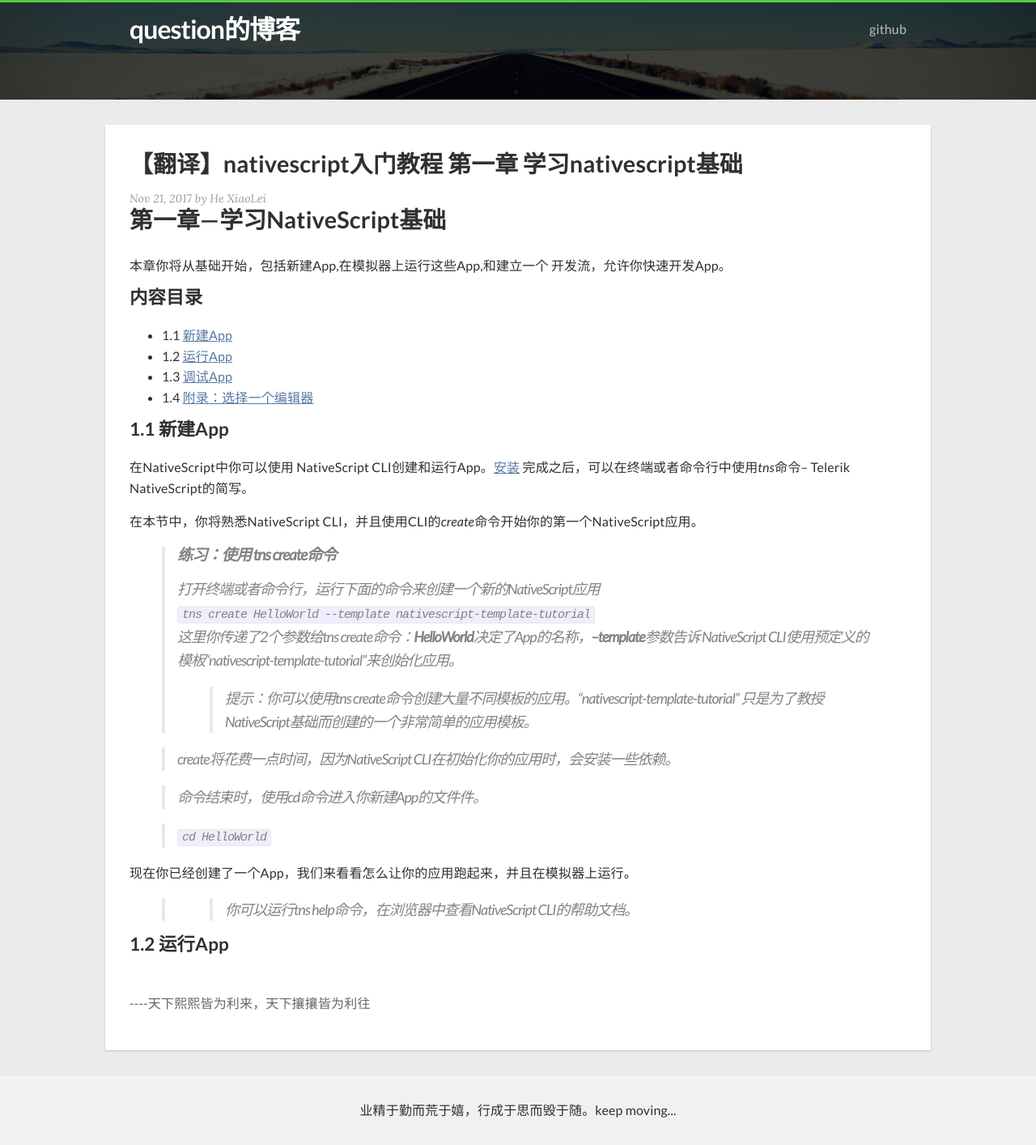
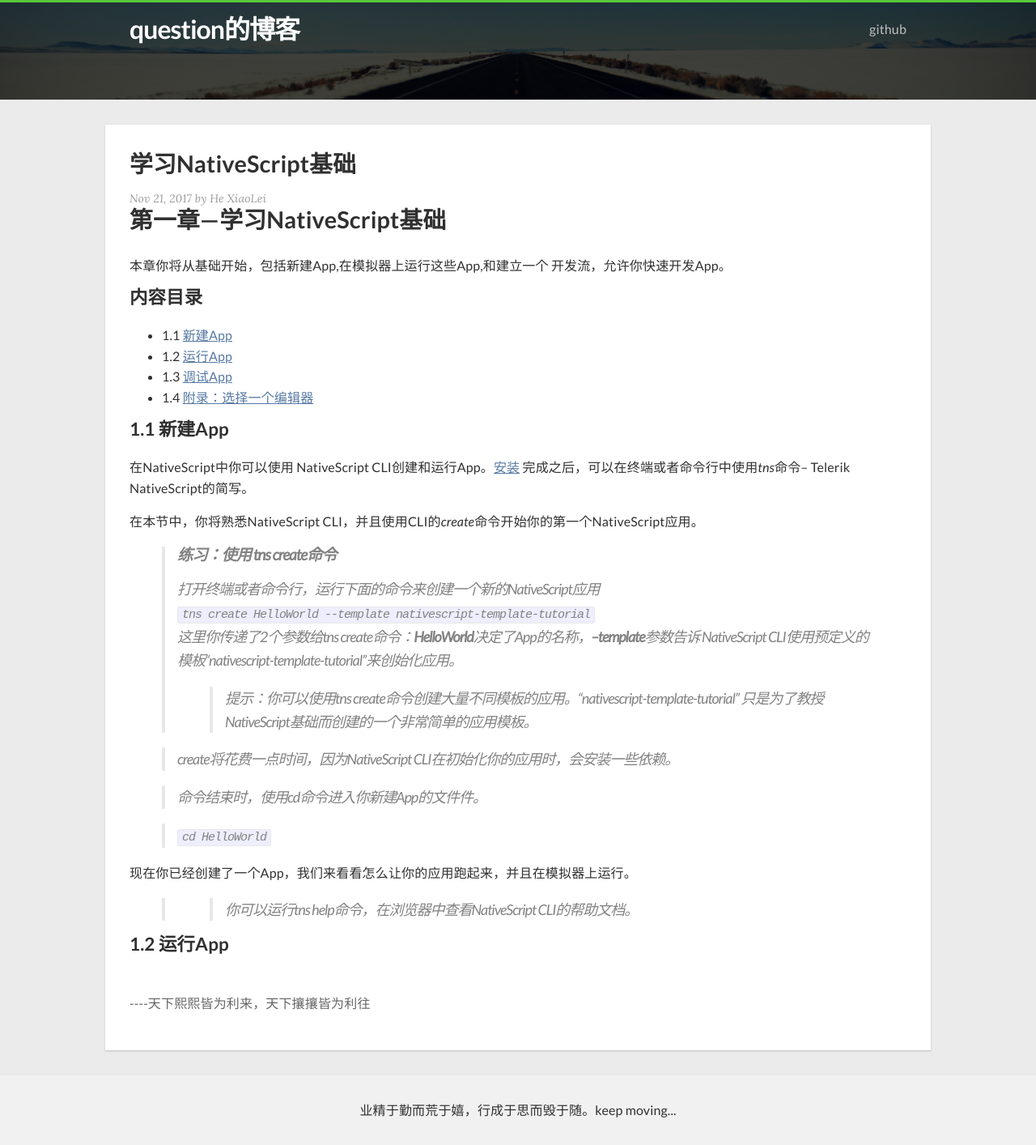
Before and after one commit to Hquestion/hquestion.github.io, a Jekyll site: the page built from _posts/2017-11-21-【翻译】nativescript入门教程-第一章--学习nativescript基础.md, in a window 1280 px wide. Shown: the whole page at 81% size. Built offline with Jekyll 4.4.1, drawn with Linux system fonts in a browser that asks for light colours; nearby versions of some CDN libraries; our own code applies the rules of GitHub Pages for plain Markdown files; some of the changed lines change nothing that is shown.

Commit message:
nativescript文档翻译

```diff
--- a/_posts/2017-11-21-【翻译】nativescript入门教程-第一章--学习nativescript基础.md
+++ b/_posts/2017-11-21-【翻译】nativescript入门教程-第一章--学习nativescript基础.md
@@ -1,3 +1,8 @@
+---
+layout: post
+title: 学习NativeScript基础
+comments: false
+---
 ## 第一章---学习NativeScript基础
 本章你将从基础开始，包括新建App,在模拟器上运行这些App,和建立一个
 开发流，允许你快速开发App。
```
